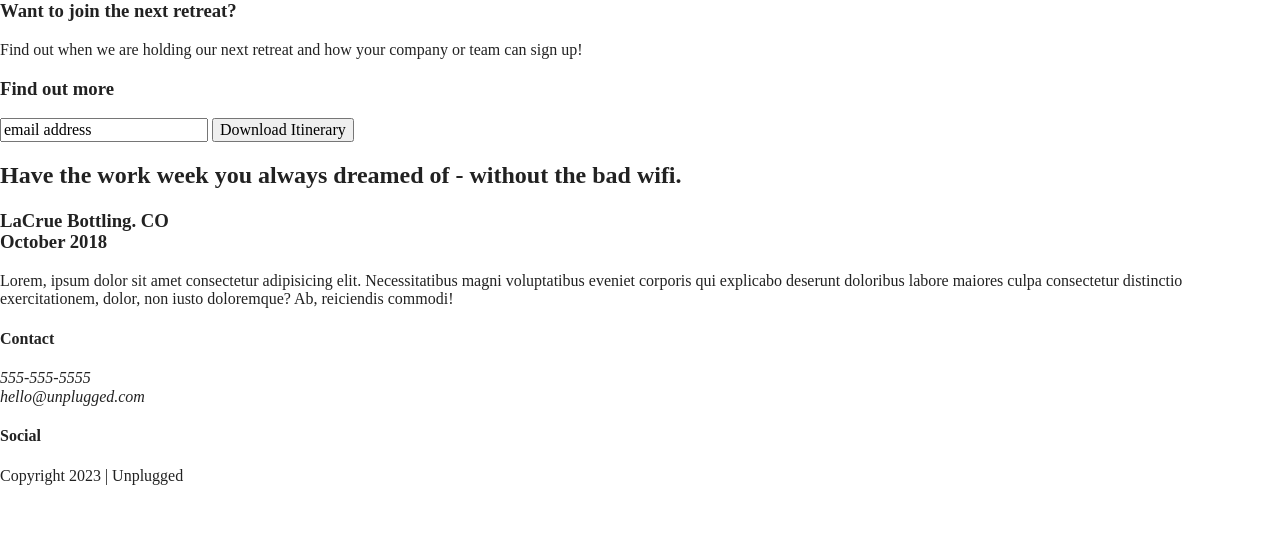
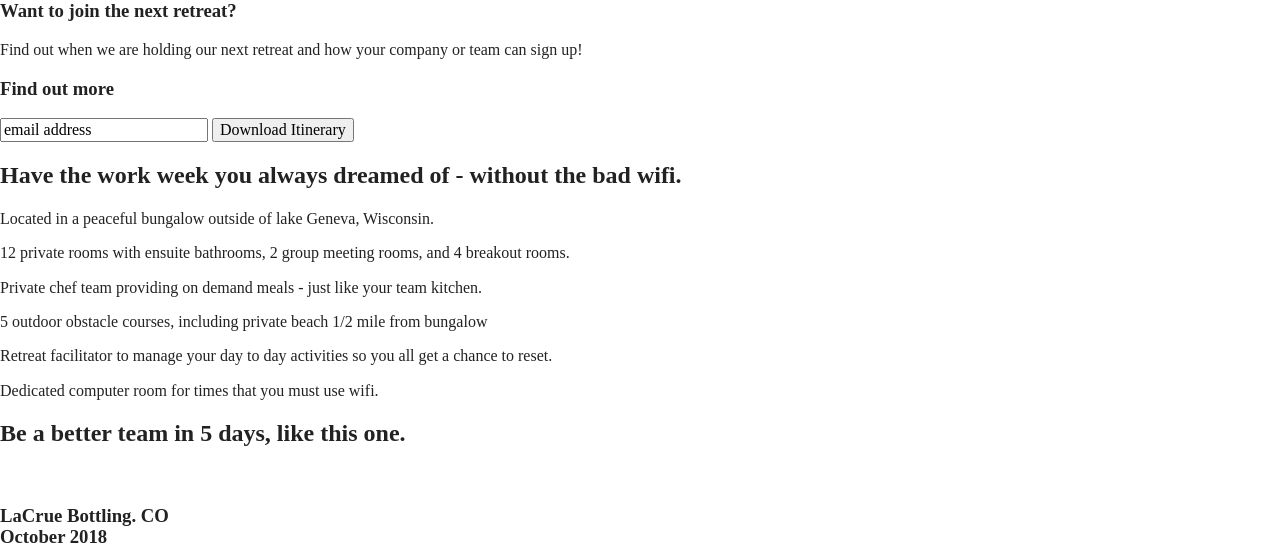
Before and after one commit to FayeVinyl/sc-unplugged, a website built with Parcel: page index.html in a window 1280 px wide. Shown: the part 256-801 px from the top of the page. Built offline with nearby package versions, Linux system fonts and the light colour scheme.

Commit message:
Feature section added

```diff
--- a/index.html
+++ b/index.html
@@ -73,19 +73,53 @@
       </div> <!-- aside content wrapper ends -->
     </aside>
 
-    <section class="info-area">
+    <section class="features">
       <div class="content-wrapper">
         <h2>Have the work week you always dreamed of - without the bad wifi.</h2>
+        <div class="features-items">
+          <article>
+            <p class="fontawesome-icons"></p>
+            <p class="features-item-description">Located in a peaceful bungalow outside of lake Geneva, Wisconsin.</p>
+          </article>
+          <article>
+            <p class="fontawesome-icons"></p>
+            <p class="features-item-description">12 private rooms with ensuite bathrooms, 2 group meeting rooms, and 4 breakout rooms.</p>
+          </article>
+          <article>
+            <p class="fontawesome-icons"></p>
+            <p class="features-item-description">Private chef team providing on demand meals - just like your team kitchen.</p>
+          </article>
+          <article>
+            <p class="fontawesome-icons"></p>
+            <p class="features-item-description">5 outdoor obstacle courses, including private beach 1/2 mile from bungalow</p>
+          </article>
+          <article>
+            <p class="fontawesome-icons"></p>
+            <p class="features-item-description">Retreat facilitator to manage your day to day activities so you all get a chance to reset.</p>
+          </article>
+          <article>
+            <p class="fontawesome-icons"></p>
+            <p class="features-item-description">Dedicated computer room for times that you must use wifi.</p>
+          </article>
+        </div><!-- end of feature items -->
 
-      </div>
+        <section class="reviews">
+          <div class="content-wrapper">
+            <h2>Be a better team in 5 days, like this one.</h2>
+            <article>
+              <figure>
+                <img src="" alt="">
+              </figure>
+              <h3>LaCrue Bottling. CO <br> October 2018</h3>
+              <p>Lorem, ipsum dolor sit amet consectetur adipisicing elit. Necessitatibus magni voluptatibus eveniet corporis qui explicabo deserunt doloribus labore maiores culpa consectetur distinctio exercitationem, dolor, non iusto doloremque? Ab, reiciendis commodi!</p>
+          </article>
+          </div><!-- reviews content wrapper ends -->
+        </section>
+
+      </div><!-- feature content wrapper ends-->
     </section>
 
-    <section class="previous retreats">
-      <div class="content-wrapper">
-        <h3>LaCrue Bottling. CO <br> October 2018</h3>
-        <p>Lorem, ipsum dolor sit amet consectetur adipisicing elit. Necessitatibus magni voluptatibus eveniet corporis qui explicabo deserunt doloribus labore maiores culpa consectetur distinctio exercitationem, dolor, non iusto doloremque? Ab, reiciendis commodi!</p>
-      </div>
-    </section>
+
 
 
   </main> <!-- main wrapper ends -->
```
